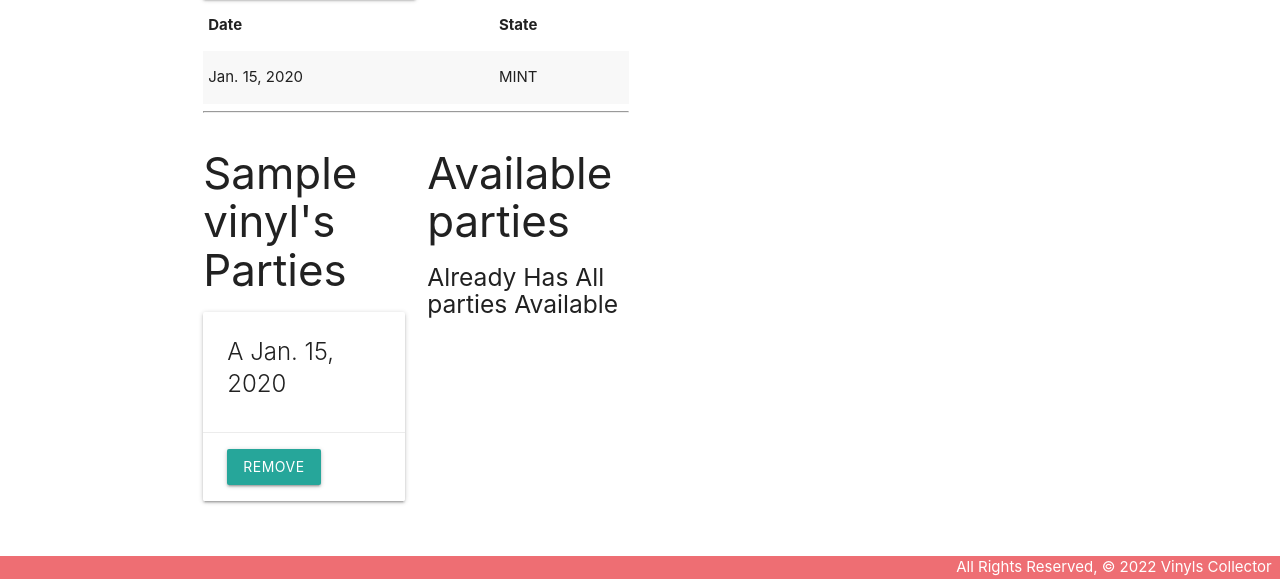
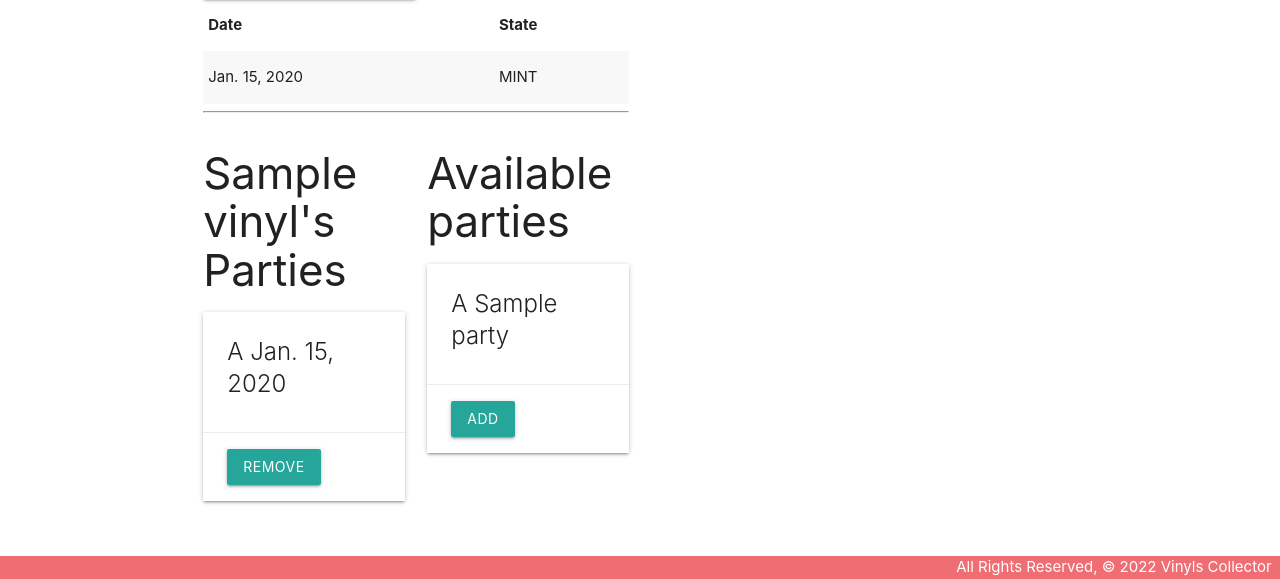
Before and after one commit to MaDTrX/vinyls, a Django app: page /vinyls/1/ in a window 1280 px wide. Shown: the part 957-1536 px from the top of the page. Run offline with Django 3.2, Linux system fonts and the light colour scheme; tables that the repository leaves empty hold one stand-in row (values such as "Sample post").

Commit message:
party delete fixed

```diff
--- a/main_app/templates/main_app/party_confirm_delete.html
+++ b/main_app/templates/main_app/party_confirm_delete.html
@@ -8,6 +8,6 @@
   <form action="" method="POST">
     {% csrf_token %}
     <input type="submit" value="Yes - Delete!" class="btn">
-    <a href="{% url 'party_detail' object.id %}">Cancel</a>
+    <a href="{% url 'parties_delete' object.id %}">Cancel</a>
   </form>
 {% endblock %}
--- a/main_app/templates/vinyls/detail.html
+++ b/main_app/templates/vinyls/detail.html
@@ -76,8 +76,8 @@
   <!-- Available parties will come after this line -->
   <div class="col s6">
     <h3>Available parties</h3>
-    {% if parties.count %}
-      {% for party in parties.all %}
+    {% if vinyl.parties.count %}
+      {% for party in vinyl.parties.all %}
         <div class="card">
           <div class="card-content">
             <span class="card-title">
--- a/main_app/views.py
+++ b/main_app/views.py
@@ -111,6 +111,7 @@ class PartyDetail(DetailView):
 class PartyCreate(CreateView):
   model = Party
   fields = '__all__'
+  success_url = '/parties/'
 
   def form_valid(self, form):
     # Assign the logged in user (self.request.user)
@@ -121,6 +122,7 @@ class PartyCreate(CreateView):
 class PartyUpdate(UpdateView):
   model = Party
   fields = '__all__'
+  success_url = '/parties/'
 
 class PartyDelete(DeleteView):
   model = Party
```
